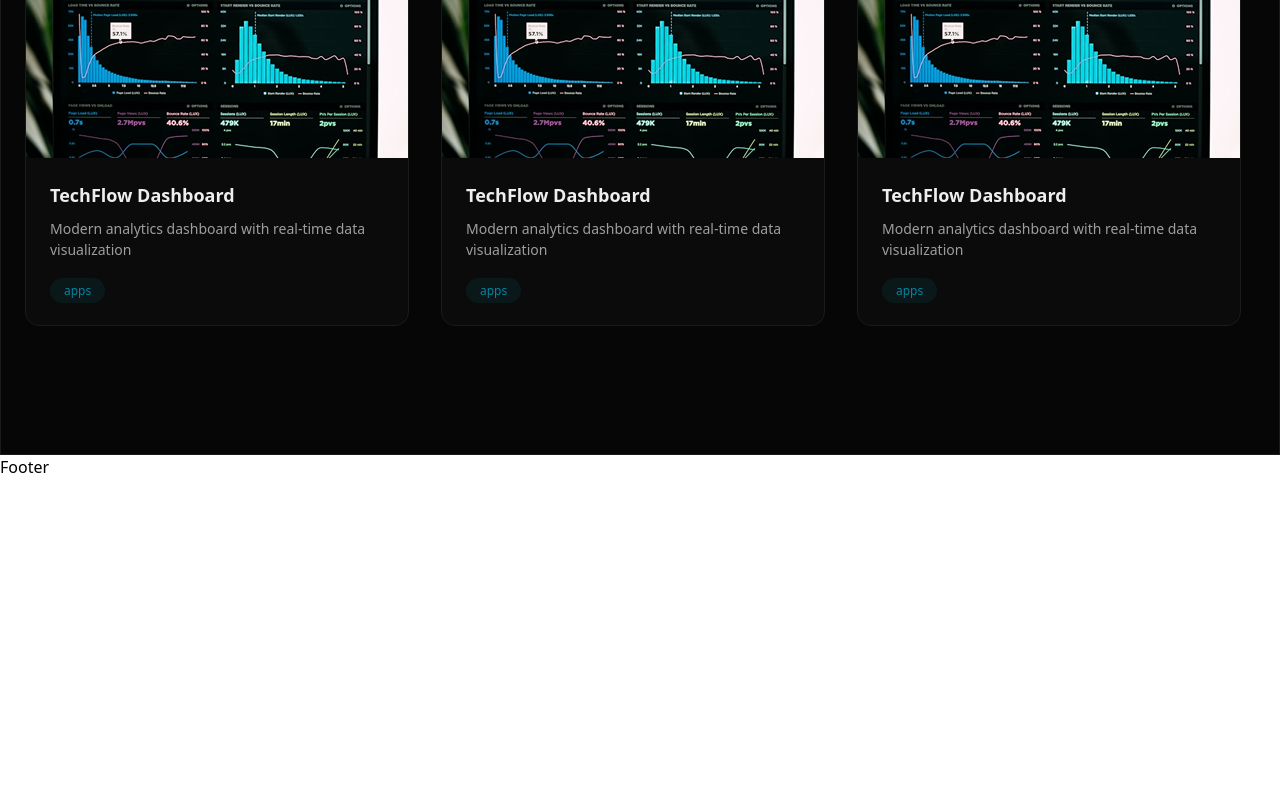
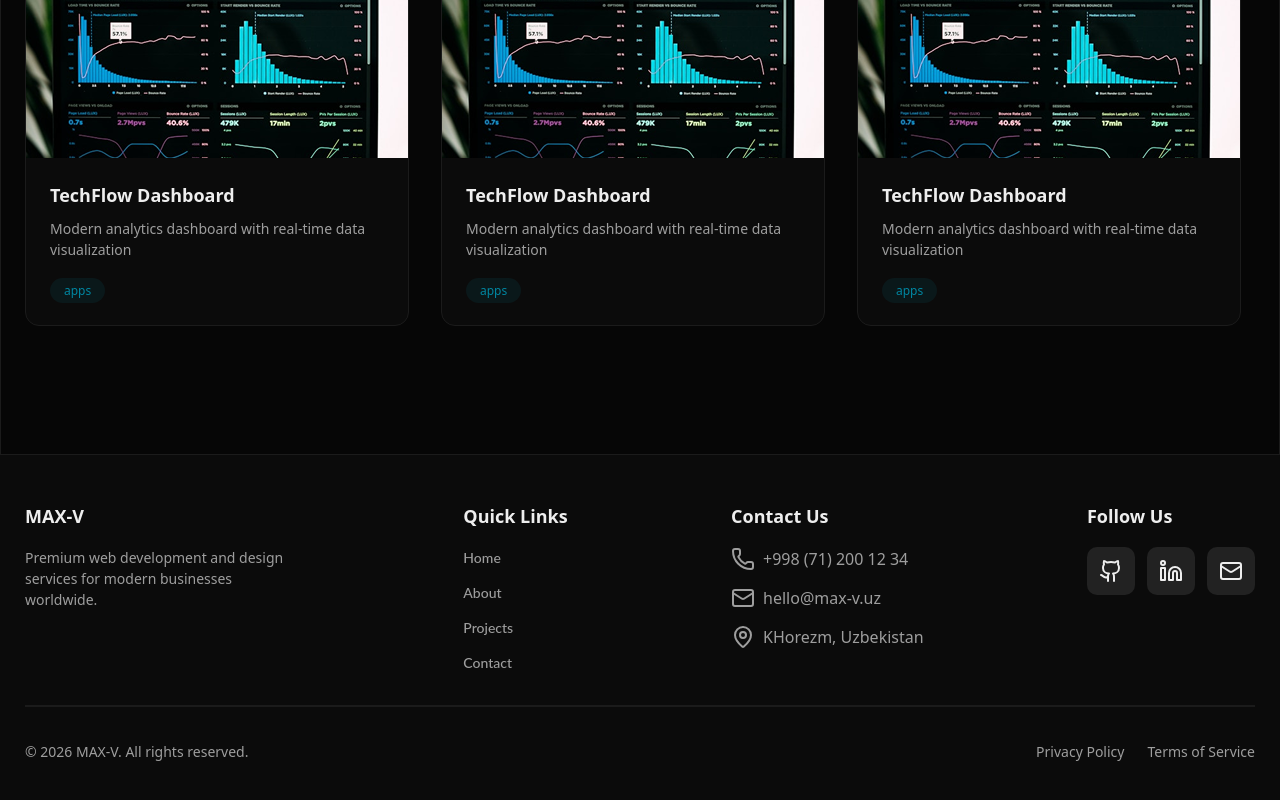
Before and after one commit to Arrow1731/MAX_V, a React (Vite) app: page /projects in a window 1280 px wide. Shown: the part 1522-2322 px from the top of the page. Before the commit the page ends 2001 px from the top, so only its background shows below. Built offline with nearby package versions, Linux system fonts and the light colour scheme; a web font is replaced by a local one.

Commit message:
footer is end

```diff
--- a/src/Components/Footer.jsx
+++ b/src/Components/Footer.jsx
@@ -1,10 +1,76 @@
 // Components/Footer.js
 import React from "react";
+import { NavLink } from "react-router-dom";
+// Icons{
+import { Phone } from 'lucide-react';
+import { Mail } from 'lucide-react';
+import { MapPin } from 'lucide-react';
+import { Github } from 'lucide-react';
+import { Linkedin } from 'lucide-react';
+// }
+
 
 function Footer() {
   return (
     <footer>
-      <p>Footer</p>
+
+      <footer className="bg-[#0B0B0B] py-[48px]">
+        <div className="container">
+          <div className="flex justify-between mb-[32px]">
+            <div>
+            <h2 className="text-[18px] font-bold text-[#EEEEEE] mb-[17px]">MAX-V</h2>
+            <p className="text-[14px] font-normal w-[275px] text-[#9E9E9E]">Premium web development and design
+services for modern businesses worldwide.</p>
+          </div>
+
+          <div>
+            <h2 className="text-[18px] font-bold text-[#EEEEEE] mb-[17px]">Quick Links</h2>
+        <span className="flex gap-[14px] flex-col">
+        <NavLink exact to="/" activeClassName="active" className='font-lato font-medium text-[14px] text-[#9e9e9e]'>
+          Home
+        </NavLink>
+          <NavLink className='font-lato font-medium text-[#9e9e9e] text-[14px]' to="/about" activeClassName="active">
+            About
+          </NavLink>
+          <NavLink className='font-lato font-medium text-[#9e9e9e] text-[14px]' to="/projects" activeClassName="active">
+            Projects
+          </NavLink>
+          <NavLink className='font-lato font-medium text-[#9e9e9e] text-[14px]' to="/contact" activeClassName="active">
+            Contact
+          </NavLink>
+        </span>
+          </div>
+
+          <div>
+            <h2 className="text-[18px] font-bold text-[#EEEEEE] mb-[17px]">Contact Us</h2>
+
+            <span className="flex gap-2 mb-[15px] text-[#9E9E9E]"> <Phone />+998 (71) 200 12 34</span>
+            <span className="flex gap-2 mb-[15px] text-[#9E9E9E]"> <Mail />hello@max-v.uz</span>
+            <span className="flex gap-2 mb-[15px] text-[#9E9E9E]"> <MapPin />KHorezm, Uzbekistan</span>
+          </div>
+
+
+          <div>
+            <h2 className="text-[18px] font-bold text-[#EEEEEE] mb-[17px]">Follow Us</h2>
+            <div className="flex gap-[12px]">
+              <a href="#!" className='bg-[#222222] px-[12px] py-[12px] rounded-[10px]'>
+                    <Github className='text-[#EEEEEE]' /></a>
+              <a href="#!" className='bg-[#222222] px-[12px] py-[12px] rounded-[10px]'>
+                    <Linkedin className='text-[#EEEEEE]' /></a>
+              <a href="#!" className='bg-[#222222] px-[12px] py-[12px] rounded-[10px]'>
+                    <Mail className='text-[#EEEEEE]' /></a>
+            </div>
+          </div>
+          </div>
+          <div className="flex justify-between border-t-2 border-[#1B1B1B] pt-[34px]">
+            <p className="text-[14px] font-normal text-[#9E9E9E]">© 2026 MAX-V. All rights reserved.</p>
+              <span className="flex gap-[23px]">
+            <p className="text-[14px] font-normal text-[#9E9E9E]">Privacy Policy</p>
+            <p className="text-[14px] font-normal text-[#9E9E9E]">Terms of Service</p>
+              </span>
+          </div>
+        </div>
+      </footer>
     </footer>
   );
 }
```
